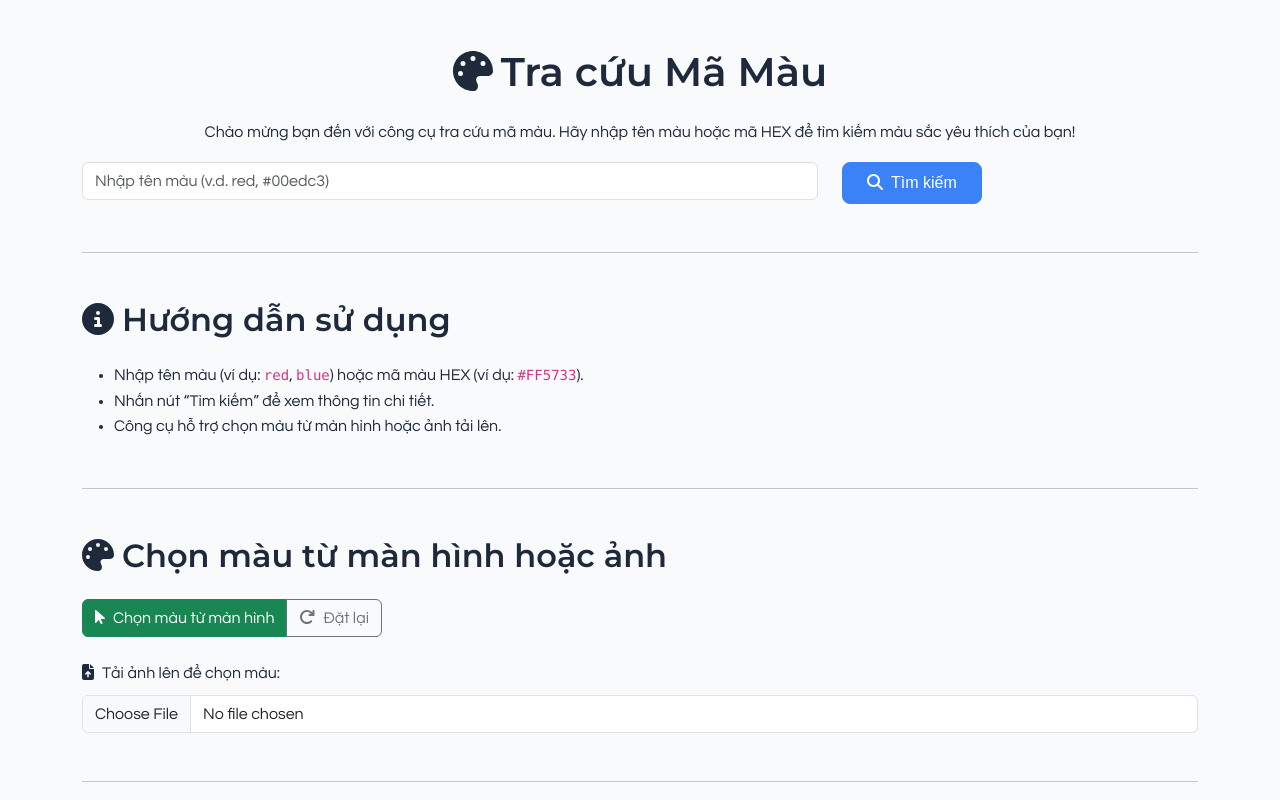
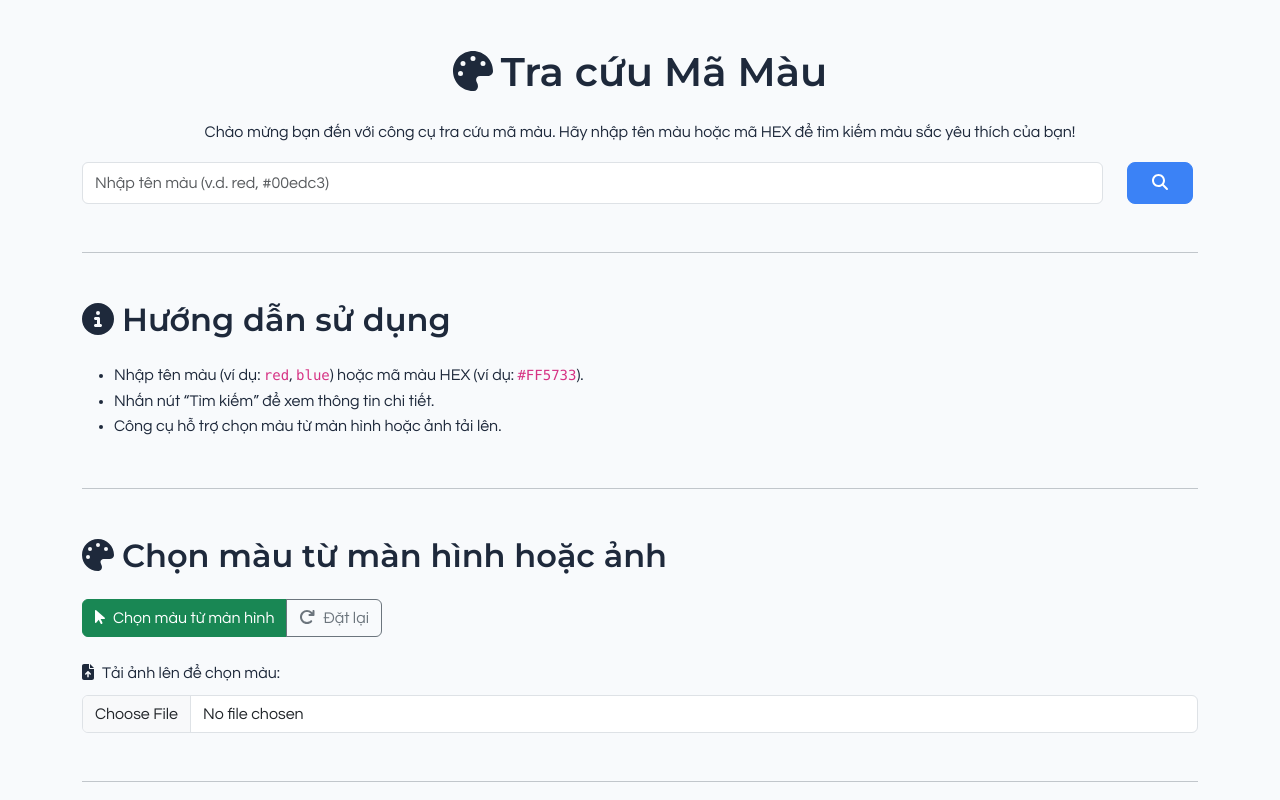
Before and after one commit to tungpham42/mausac, a Next.js app: page / in a window 1280 px wide. Shown: the top 800 px of the page. Built offline with nearby package versions, Linux system fonts and the light colour scheme.

Commit message:
Update ColorSearchForm.tsx

```diff
--- a/components/ColorSearchForm.tsx
+++ b/components/ColorSearchForm.tsx
@@ -20,7 +20,7 @@ export default function ColorSearchForm() {
   return (
     <Form onSubmit={handleSubmit} className="mb-4">
       <Row>
-        <Col md={8}>
+        <Col md={11} sm={11} xs={10} className="d-flex justify-content-end">
           <Form.Control
             type="text"
             placeholder="Nhập tên màu (v.d. red, #00edc3)"
@@ -28,10 +28,9 @@ export default function ColorSearchForm() {
             onChange={(e) => setQuery(e.target.value)}
           />
         </Col>
-        <Col md={4}>
+        <Col md={1} sm={1} xs={2} className="d-flex justify-content-start">
           <Button type="submit" variant="primary">
-            <FontAwesomeIcon icon={faSearch} className="me-2" />
-            Tìm kiếm
+            <FontAwesomeIcon icon={faSearch} />
           </Button>
         </Col>
       </Row>
```
